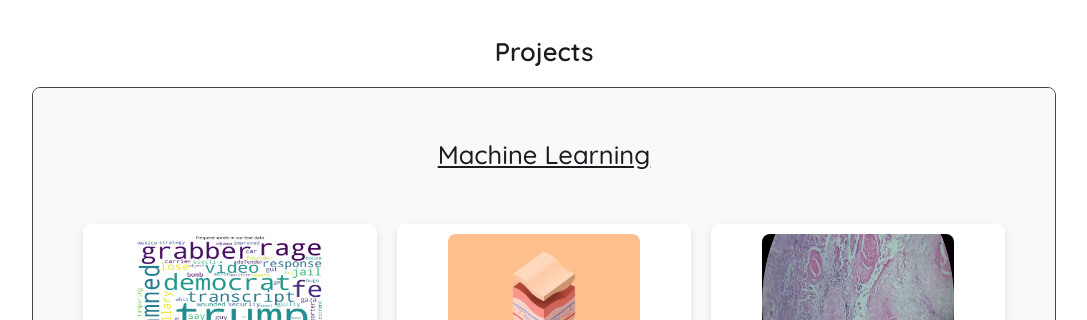
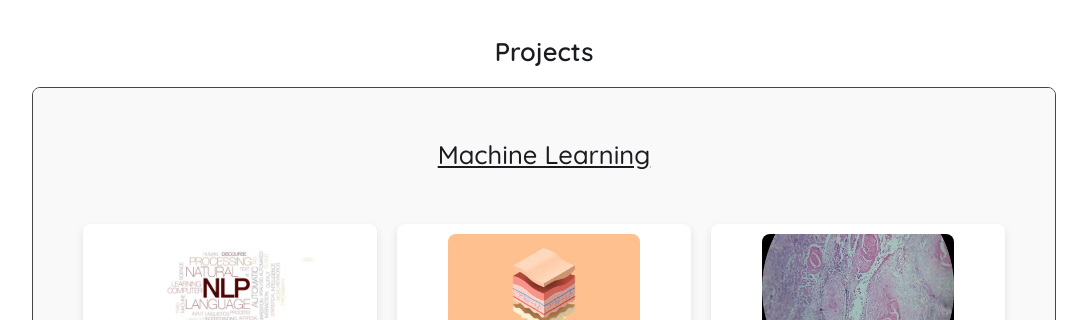
Before and after one commit to sohal-sandy/personal_portfolio, a plain HTML site: page index.html in a window 1280 px wide. Shown: the part 491-811 px from the top of the page, without its empty margins (96-1183 px from the left). Drawn offline with Linux system fonts and the light colour scheme.

Commit message:
thumbnail updated for NLP

```diff
--- a/index.html
+++ b/index.html
@@ -100,8 +100,8 @@
                     <div class="grid-item">
                         <a href="https://github.com/sohal-sandy/ML-and-DL-Models-for-Fake-News-Detection" target="_blank">
                             <picture>
-                                <source srcset="webpconverts/fakenewsproj.webp" type="image/webp">
-                                <img src="images/fakenewsproj.png" alt="FakeNewsDetection">
+                                <source srcset="webpconverts/NLP.webp" type="image/webp">
+                                <img src="images/NLP.jpg" alt="FakeNewsDetection">
                             </picture>
                             <h4>Fake News Detection</h4>
                             <h5><em>Python, BERT, NLTK</em></h5>
```
Also changed, not shown: images/NLP.jpg (added), images/portfoliopic_2.jpg (deleted), webpconverts/NLP.webp (added), webpconverts/portfoliopic_2.webp (deleted).
